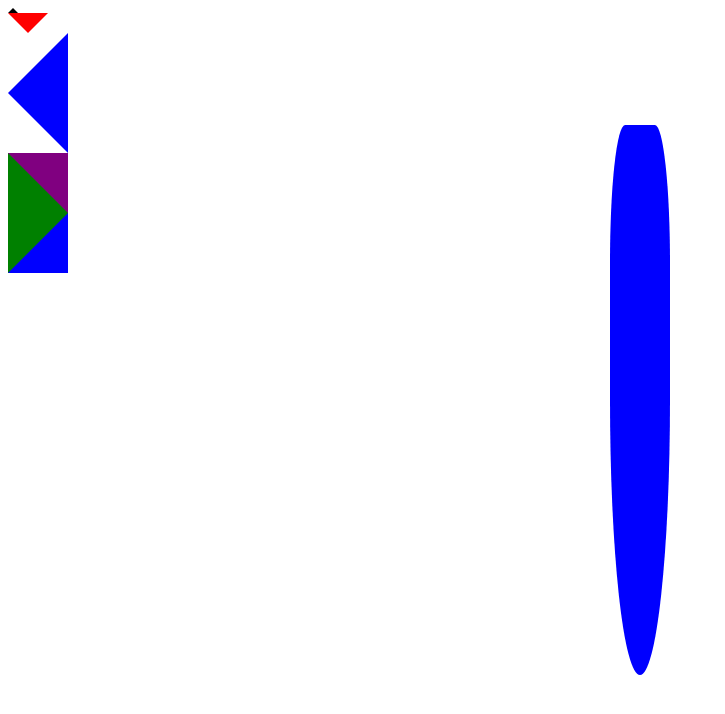
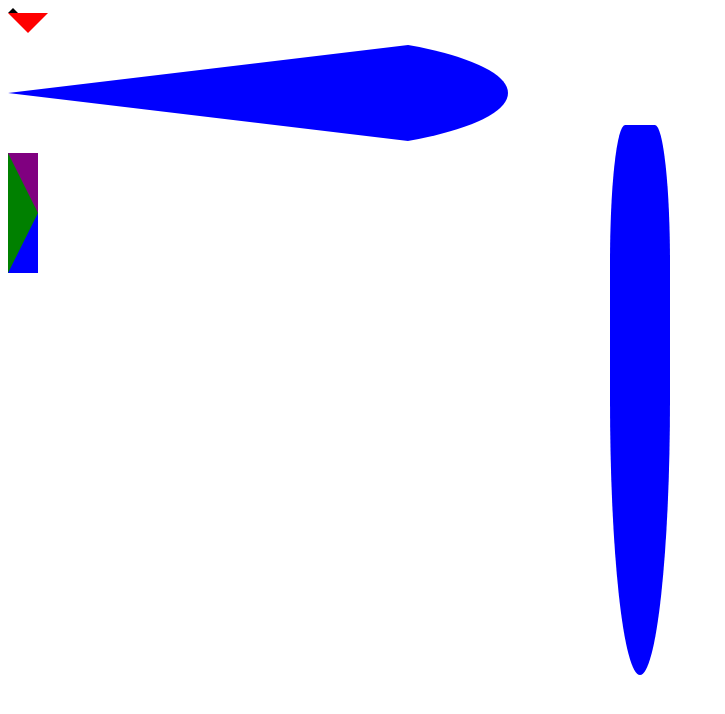
Before and after one commit to risingBirdSong/css_play, a React (Vite) app: page / in a window 1280 px wide. Shown: the top 714 px of the page, without its empty margins (0-725 px from the left). Built offline with nearby package versions, Linux system fonts and the light colour scheme.

Commit message:
a bit of a tear drop

```diff
--- a/index.css
+++ b/index.css
@@ -21,8 +21,7 @@
   height: 0;
   border-top: 60px solid purple;
   border-bottom: 60px solid blue;
-
-  border-left: 60px solid green;
+  border-left: 30px solid green;
 }
 
 .arrow-left {
@@ -30,6 +29,6 @@
   height: 0;
   border-top: 60px solid transparent;
   border-bottom: 60px solid transparent;
-
-  border-right: 60px solid blue;
+  border-radius: 100%;
+  border-right: 500px solid blue;
 }
```
Also changed, not shown: 2 other files (tests, documents, lock files or other folders).
